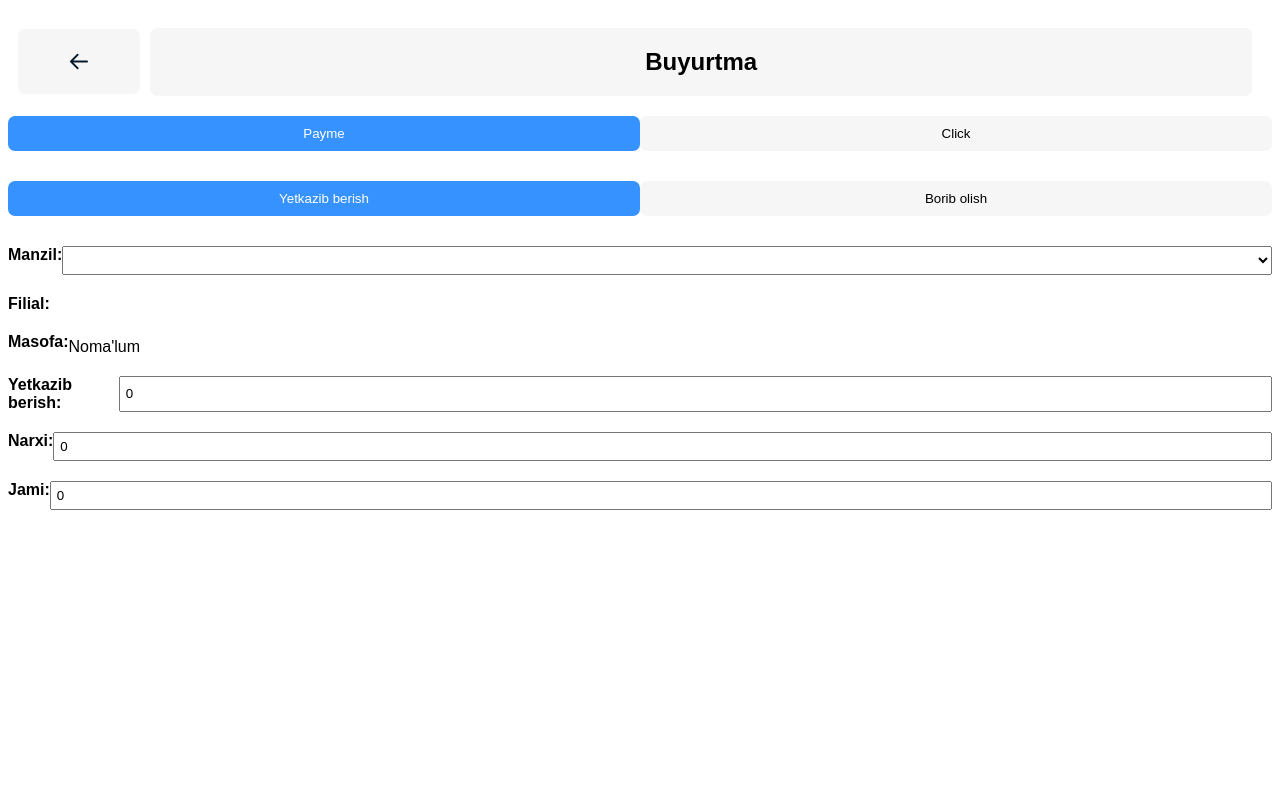
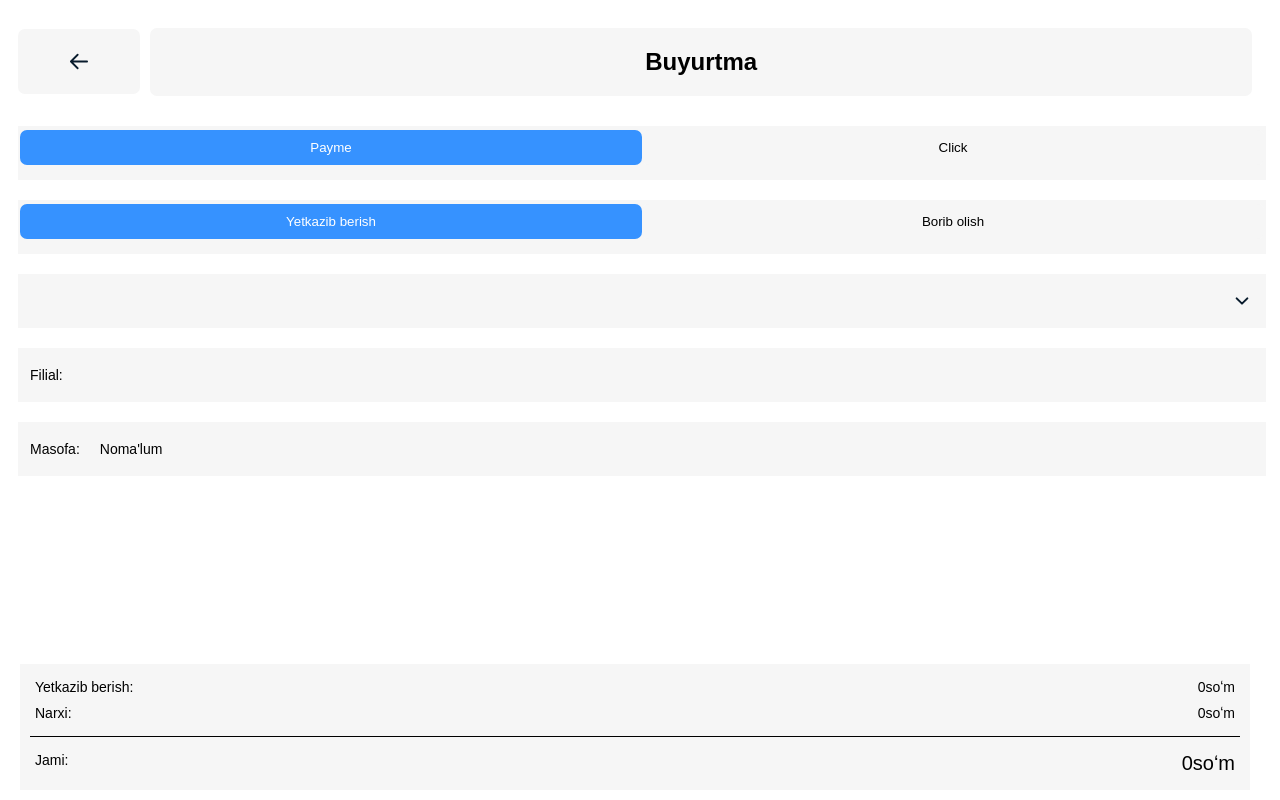
Before and after one commit to STQT/anjanbot, a Django app: page /tg/order/ in a window 1280 px wide. Run offline with Django 4.2, Linux system fonts and the light colour scheme; data that the repository does not hold is empty; parts of the project's set-up code (start-up, migrations or seed data) failed here and were passed over; some libraries are stand-ins or nearby versions.

Commit message:
fast finish

```diff
--- a/app/static/css/style.css
+++ b/app/static/css/style.css
@@ -9,6 +9,9 @@
   --text-color: var(--light-text-color); /* Default to light mode text color */
   --second-color: var(--light-second-color); /* Default to light mode text color */
   transition: background-color 0.3s ease, color 0.3s ease;
+  --light-down: url('black.svg');
+  --dark-down: url('white.svg');
+  --down: var(--light-down);
 }
 
 
@@ -17,6 +20,7 @@
   --background-color: var(--dark-background-color);
   --text-color: var(--dark-text-color);
   --second-color: var(--dark-second-color);
+  --down: var(--dark-down);
 }
 
 a {
@@ -214,6 +218,26 @@ h2 {
   margin-bottom: 20px;
   display: flex;
   width: 100%;
+  background-color: var(--second-color);
+  height: 50px;
+  bottom: 10px; /* Adjust this value to set the distance from the bottom */
+  left: 20px;
+  right: 30px;
+  padding: 2px; /* Optional: Add padding */
+  text-align: center; /* Optional: Center align text */
+  font-size: 14px;
+  align-items: center;
+}
+
+
+.form-group .form-left {
+  text-align: center;
+  padding: 10px;
+}
+
+.form-group .form-right {
+  padding: 10px;
+  text-align: center;
 }
 
 .cash-button {
@@ -249,7 +273,6 @@ h2 {
 }
 
 
-
 /* Adjust label styles */
 label {
   display: block;
@@ -268,6 +291,16 @@ textarea {
 select {
   width: 100%;
   padding: 5px;
+  height: 50px;
+  background-color: var(--second-color);
+  border: none;
+  appearance: none;
+  -webkit-appearance: none; /* For older versions of WebKit browsers */
+  -moz-appearance: none;
+  background-image: var(--down); /* Replace with your arrow image */
+  background-repeat: no-repeat;
+  background-position: calc(100% - 15px) center;
+  border-radius: 7px;
 }
 
 /* Adjust input styles */
@@ -295,12 +328,13 @@ span {
 .all-cost {
   position: fixed;
   bottom: 10px; /* Adjust this value to set the distance from the bottom */
-  left: 32px;
+  left: 20px;
   right: 30px;
-  background-color: white; /* Optional: Set background color */
   padding: 10px; /* Optional: Add padding */
   text-align: center; /* Optional: Center align text */
-  font-size: 24px;
+  font-size: 14px;
+  display: inline-grid;
+  background-color: var(--second-color);
 }
 
 .all-cost .left {
@@ -313,6 +347,16 @@ span {
   text-align: right;
 }
 
+.cost {
+  padding: 5px;
+}
+
 button.cart-button {
   padding: 15px;
 }
+
+.divider {
+  height: 1px; /* Adjust height as needed */
+  background-color: var(--text-color); /* Adjust color as needed */
+  margin: 10px 0; /* Adjust margin as needed */
+}
--- a/app/templates/products/cart.html
+++ b/app/templates/products/cart.html
@@ -106,7 +106,7 @@
           totalCost += product.count * product.price;
         }
       }
-      document.getElementById('total-cost').innerText = totalCost.toFixed(2); // Display total cost with two decimal places
+      document.getElementById('total-cost').innerText = totalCost.toLocaleString('en-US').replace(/,/g, ' ') + ' {% trans "soʻm" %}';
     }
 
     // Call the function to update total cost initially
--- a/app/templates/products/order.html
+++ b/app/templates/products/order.html
@@ -8,7 +8,7 @@
     <div class="left-column" onclick="goBack()"><img src="{% static 'images/back.svg' %}" alt="" class="back"></div>
     <div class="center-column"><h2>{% trans "Buyurtma" %}</h2></div>
   </div>
-  <div>
+  <div style="padding: 10px">
     <div class="form-group">
       <button type="button" class="cash-button active" value="payme">Payme</button>
       <button type="button" class="cash-button" value="click">Click</button>
@@ -24,37 +24,41 @@
     </div>
 
     <div class="form-group">
-      <label for="address">Manzil:</label>
+      <label for="address" hidden></label>
       <select id="address" name="address">
       </select>
-      <input type="hidden" id="selectedAddress" name="selectedAddress" value="yes">
+      <input type="hidden" id="selectedAddress" name="selectedAddress" value="">
     </div>
 
 
     <div class="form-group">
-      <label for="branch">Filial:</label>
-      <span id="branch"></span>
+      <div class="form-left">Filial:</div>
+      <div id="branch" class="form-right"></div>
     </div>
 
     <div class="form-group">
-      <label for="minDistance">Masofa:</label>
-      <span id="minDistance">Noma'lum</span>
+      <div class="form-left">Masofa:</div>
+      <div id="minDistance" class="form-right">Noma'lum</div>
     </div>
 
 
-    <div class="form-group">
-      <label for="deliveryCost">{% trans 'Yetkazib berish:' %}</label>
-      <input type="number" id="deliveryCost" name="deliveryCost" value="0" readonly>
-    </div>
-
-    <div class="form-group">
-      <label for="cost">{% trans 'Narxi:' %}</label>
-      <input type="number" id="cost" name="cost" value="0" readonly>
-    </div>
-
-    <div class="form-group">
-      <label for="totalAmount">{% trans 'Jami:' %}</label>
-      <input type="number" id="totalAmount" name="totalAmount" value="0" readonly>
+    <div class="all-cost">
+      <div class="cost">
+        <div class="left">{% trans 'Yetkazib berish:' %}</div>
+        <div class="right"> {% trans 'soʻm' %}</div>
+        <div class="right" id="deliveryCost">0</div>
+      </div>
+      <div class="cost">
+        <div class="left">{% trans 'Narxi:' %}</div>
+        <div class="right"> {% trans 'soʻm' %}</div>
+        <div class="right" id="cost">0</div>
+      </div>
+      <div class="divider"></div>
+      <div class="cost">
+        <div class="left">{% trans 'Jami:' %}</div>
+        <div class="right" style="font-size: 20px"> {% trans 'soʻm' %}</div>
+        <div class="right" id="totalAmount" style="font-size: 20px">0</div>
+      </div>
     </div>
   </div>
 
@@ -91,7 +95,33 @@
 
           var selectedValue = this.value;
           var deliveryTypeInput = document.getElementById("deliveryOption");
+
+          const deliveryCost = deliveryTypeInput.innerHTML === '' ? 0 : deliveryTypeInput.innerHTML
+          document.getElementById('deliveryCost').innerHTML = selectedValue === 'no' ? 0 : deliveryCost
           deliveryTypeInput.value = selectedValue;
+          const addressSelect = document.getElementById('selectedAddress');
+          const selectedAddress = addresses.find(address => address.id === parseInt(addressSelect.value));
+          if (selectedAddress) {
+            const addressLatitude = selectedAddress.latitude;
+            const addressLongitude = selectedAddress.longitude;
+            let minDistance = Infinity;
+            let closestOutlet = null;
+            outletBranches.forEach(branch => {
+
+              const distance = calculateDistance(addressLatitude, addressLongitude, branch.latitude, branch.longitude);
+              if (distance < minDistance) {
+                minDistance = distance;
+                closestOutlet = branch;
+              }
+            });
+            validateMinDistance(minDistance, closestOutlet);
+            // Update minimum distance label
+            document.getElementById('minDistance').innerText = minDistance.toFixed(2) + " km";
+          } else {
+            document.getElementById('minDistance').innerText = "0 km";
+            document.getElementById('branch').innerText = "";
+          }
+
         });
       });
     });
@@ -110,9 +140,9 @@
         address: document.getElementById('selectedAddress').innerText,
         filial: parseInt(document.getElementById('branch').getAttribute('data')),
         distance: document.getElementById('minDistance').value,
-        cost: document.getElementById('cost').value,
-        delivery_cost: document.getElementById('deliveryCost').value,
-        all_cost: document.getElementById('totalAmount').value,
+        cost: document.getElementById('cost').innerHTML,
+        delivery_cost: document.getElementById('deliveryCost').innerHTML,
+        all_cost: document.getElementById('totalAmount').innerHTML,
         user: parseInt(user.id),
       };
       fetch('/create-order/', {
@@ -173,7 +203,7 @@
       let closestOutlet = null;
 
       if (minDistance > 100) {
-        document.getElementById('branch').innerText = "100 km dan uzoqga yetkazib berish imkoni yo'q";
+        document.getElementById('branch').innerText = '{% trans "Nomaʻlum" %}';
 
       } else {
         document.getElementById('branch').innerText = closestOutlet.name;
@@ -201,6 +231,7 @@
 
         const selectedAddress = addresses.find(address => address.id === parseInt(this.value));
         document.getElementById('selectedAddress').innerText = selectedAddress ? selectedAddress.name : '';
+        document.getElementById('selectedAddress').value = selectedAddress ? selectedAddress.id : '';
 
         // Calculate and update minimum distance if an address is selected
         if (selectedAddress) {
@@ -219,15 +250,8 @@
           });
 
           // Validate minimum distance
-          if (minDistance > 100) {
-            document.getElementById('branch').innerText = '{% trans "Xato: 100km atrofida filial mavjud emas." %}';
-            disableButton();
-          } else {
-            const branchElement = document.getElementById('branch');
-            branchElement.setAttribute('data', closestOutlet.id);
-            document.getElementById('branch').innerText = closestOutlet.name;
-            showButton();
-          }
+          validateMinDistance(minDistance, closestOutlet);
+
 
           // Update minimum distance label
           document.getElementById('minDistance').innerText = minDistance.toFixed(2) + " km";
@@ -237,16 +261,6 @@
         }
       });
 
-      // Calculate and update cost
-      const cost = getCartItemCount().totalPrice;
-      document.getElementById('cost').value = cost;
-
-      // Calculate and update delivery cost based on delivery option
-      const deliveryOption = document.getElementById('deliveryOption').value;
-      const deliveryCost = deliveryOption === 'yes' ? 1000 : 0; // Example delivery cost
-      document.getElementById('deliveryCost').value = deliveryCost;
-      const totalAmount = cost + deliveryCost;
-      document.getElementById('totalAmount').value = totalAmount;
 
       // document.getElementById('deliveryOption').addEventListener('change', function () {
       //   const selectedOption = this.value;
@@ -270,6 +284,37 @@
       console.error('Error fetching address branches data:', error);
     });
 
+    function validateMinDistance(minDistance, closestOutlet) {
+      if (minDistance > 100) {
+        document.getElementById('branch').innerText = '{% trans "Xato: 100km atrofida filial mavjud emas." %}';
+        disableButton();
+      } else {
+        const branchElement = document.getElementById('branch');
+        branchElement.setAttribute('data', closestOutlet.id);
+        document.getElementById('branch').innerText = closestOutlet.name;
+        showButton();
+        // Calculate and update cost
+        const cost = getCartItemCount().totalPrice;
+        document.getElementById('cost').innerHTML = cost;
+
+        // Calculate and update delivery cost based on delivery option
+        const deliveryOption = document.getElementById('deliveryOption').value;
+        let calculatedCost;
+
+        if (isFinite(minDistance)) {
+          calculatedCost = 2000 * Math.ceil(minDistance);
+        } else {
+          // Handle the case where minDistance is Infinity or NaN
+          calculatedCost = 0; // Or any other appropriate value
+        }
+        const deliveryCost = deliveryOption === 'yes' ? calculatedCost : 0; // Example delivery cost
+
+        document.getElementById('deliveryCost').innerHTML = deliveryCost;
+        const totalAmount = cost + deliveryCost;
+        document.getElementById('totalAmount').innerHTML = totalAmount.toLocaleString('en-US').replace(/,/g, ' ');
+      }
+    }
+
   </script>
 
 {% endblock %}
--- a/bot/routers/echo.py
+++ b/bot/routers/echo.py
@@ -21,7 +21,6 @@ async def echo_handler(message: types.Message, user: User) -> None:
     if message.text and message.text in menu_text_list:
         if message.text in ("🍟 Заказать", "🍟 Buyurtma berish"):
             url = settings.HOST + "/tg/?lang=" + user.language
-            print(url)
             await message.answer(
                 str(_("Buyurtma berish uchun quyidagi tugmani bosing")),
                 reply_markup=InlineKeyboardMarkup(
```
Also changed, not shown: app/templates/products/order2.html (deleted, +0 -58 lines), app/static/css/black.svg (added), app/static/css/white.svg (added).
